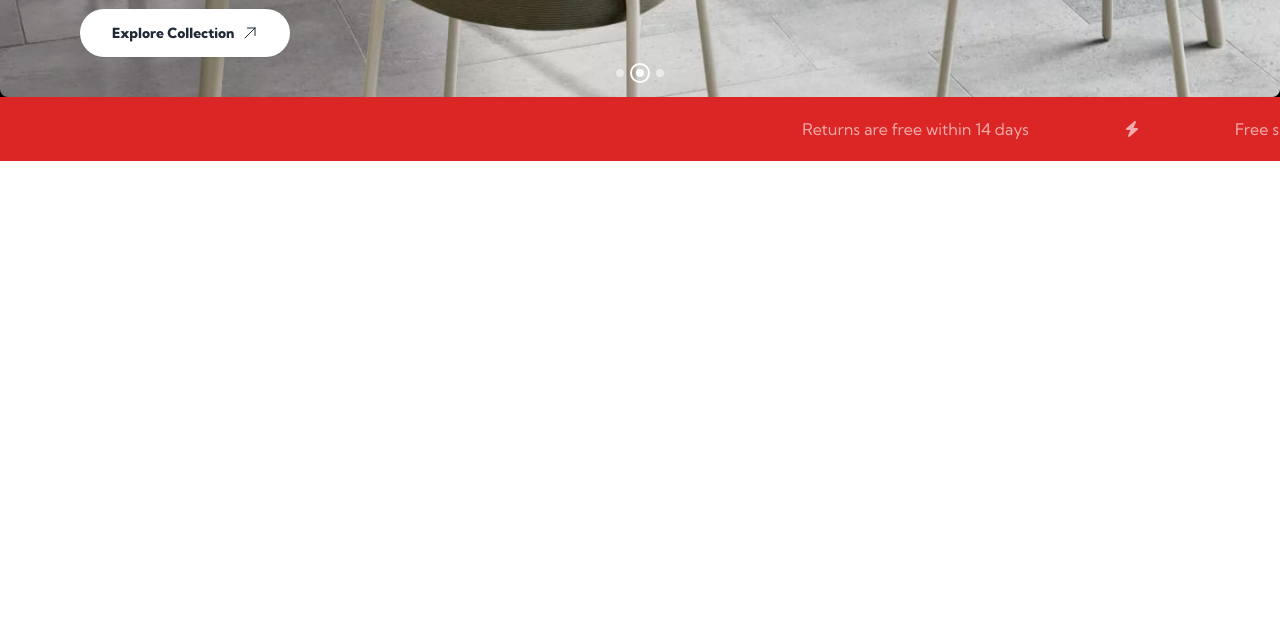
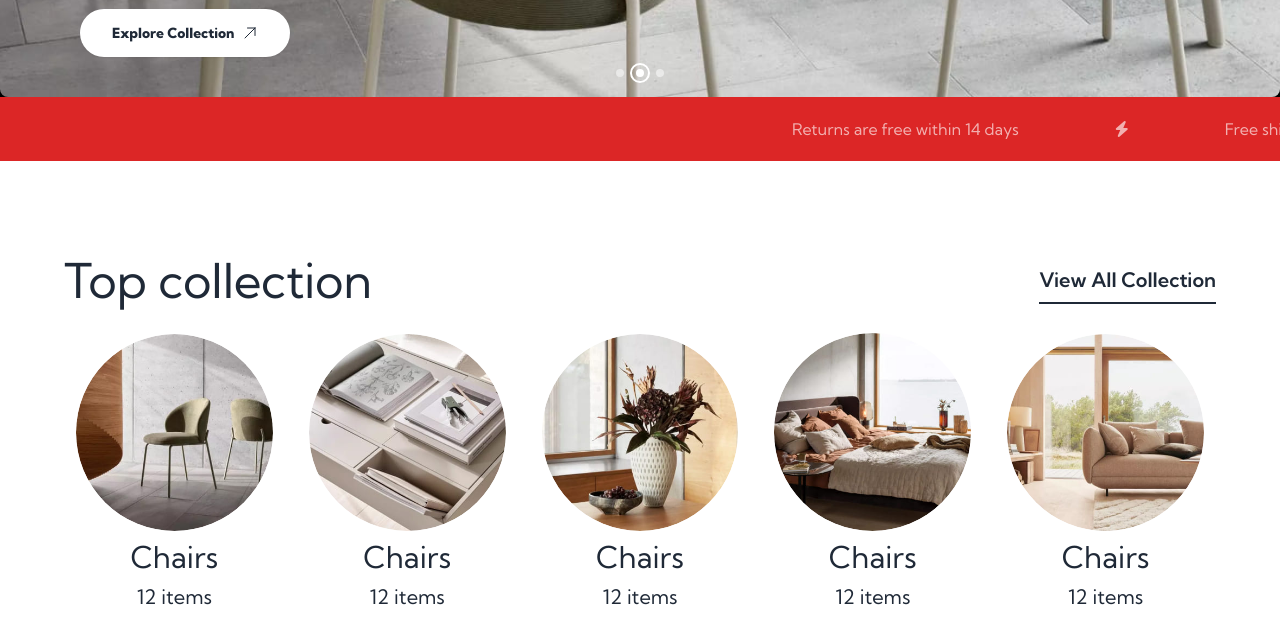
Before and after one commit to mishu2424/Furniture, a plain HTML site: page index.html in a window 1280 px wide. Shown: the part 735-1378 px from the top of the page. Before the commit the page ends 992 px from the top, so only its background shows below. Drawn offline with nearby package versions, Linux system fonts and the light colour scheme; a web font is replaced by a local one.

Commit message:
collection container has been added

```diff
--- a/index.html
+++ b/index.html
@@ -63,14 +63,24 @@
         >
           <!-- Item 1 -->
           <div class="hidden duration-1500 ease-linear" data-carousel-item>
-            <h1 class="text-xs lg:text-base hover:text-red-600 py-1">
+            <h1 class="text-xs lg:text-base hover:text-red-600 duration-200 py-1">
               Midseason Sale: 20% Off - Auto Applied at Checkout - Limited Time
               Only.
             </h1>
           </div>
           <!-- Item 2 -->
           <div class="hidden duration-1500 ease-linear" data-carousel-item>
-            <h1 class="text-xs lg:text-base hover:text-red-600 py-1">
+            <h1 class="text-xs lg:text-base hover:text-red-600 duration-200 py-1">
+              Midseason Sale: 20% Off - Auto Applied at Checkout - Limited Time
+              Only.
+            </h1>
+          </div>
+          <!-- Item 3 -->
+          <div
+            class="hidden duration-1500 ease-linear"
+            data-carousel-item="active"
+          >
+            <h1 class="text-xs lg:text-base hover:text-red-600 duration-200 py-1">
               Midseason Sale: 20% Off - Auto Applied at Checkout - Limited Time
               Only.
             </h1>
@@ -90,17 +100,7 @@
             class="hidden duration-1500 ease-linear"
             data-carousel-item="active"
           >
-            <h1 class="text-xs lg:text-base hover:text-red-600 py-1">
-              Midseason Sale: 20% Off - Auto Applied at Checkout - Limited Time
-              Only.
-            </h1>
-          </div>
-          <!-- Item 3 -->
-          <div
-            class="hidden duration-1500 ease-linear"
-            data-carousel-item="active"
-          >
-            <h1 class="text-xs lg:text-base hover:text-red-600 py-1">
+            <h1 class="text-xs lg:text-base hover:text-red-600  py-1">
               Midseason Sale: 20% Off - Auto Applied at Checkout - Limited Time
               Only.
             </h1>
@@ -1088,7 +1088,57 @@
       </div>
     </header>
     <main>
-      <section class="top-collection my-24"></section>
+      <section class="top-collection my-24 lg:w-[90vw] mx-auto space-y-4">
+        <div class="collection-details flex items-center flex-col lg:flex-row lg:justify-between space-y-4">
+          <div class="text-3xl lg:text-5xl">
+            Top collection
+          </div>
+          <div class="group collection-infos relative">
+            <div class="view-collection border-b-2 border-[rgb(31,41,55)] group-hover:border-red-600 duration-500">
+              <a class="text-sm lg:text-xl font-semibold relative bottom-2 collection-link group-hover:text-red-600 duration-500">View All Collection</a>
+              <span class="absolute left-0 bottom-0 w-0 h-[2px] bg-red-600 group-hover:w-full transition-all duration-500"></span>
+            </div>
+          </div>
+        </div>
+        <div class="collection-container grid grid-cols-1 lg:grid-cols-5 gap-3">
+          <div class="group child-container flex items-center flex-col justify-center space-y-2 py-3 px-3 ">
+            <div class="overflow-hidden rounded-full">
+              <img src="./images/assets/cls-furniture1.jpg" alt="furniture" class="rounded-full group-hover:scale-110 duration-1000">
+            </div>
+            <h3 class="text-3xl">Chairs</h3>
+            <h3 class="text-xl">12 items</h3>
+          </div>
+          <div class="group child-container flex items-center flex-col justify-center space-y-2 py-3 px-3 z-40">
+            <div class="overflow-hidden rounded-full">
+              <img src="./images/assets/cls-furniture2.jpg" alt="furniture" class="rounded-full group-hover:scale-110 duration-1000">
+            </div>
+            <h3 class="text-3xl">Chairs</h3>
+            <h3 class="text-xl">12 items</h3>
+          </div>
+          <div class="group child-container flex items-center flex-col justify-center space-y-2 py-3 px-3 z-40">
+            <div class="overflow-hidden rounded-full">
+              <img src="./images/assets/cls-furniture4.jpg" alt="furniture" class="rounded-full group-hover:scale-110 duration-1000">
+            </div>
+            <h3 class="text-3xl">Chairs</h3>
+            <h3 class="text-xl">12 items</h3>
+          </div>
+          <div class="group child-container flex items-center flex-col justify-center space-y-2 py-3 px-3 z-40">
+            <div class="overflow-hidden rounded-full">
+              <img src="./images/assets/cls-furniture5.jpg" alt="furniture" class="rounded-full group-hover:scale-110 duration-1000">
+            </div>
+            <h3 class="text-3xl">Chairs</h3>
+            <h3 class="text-xl">12 items</h3>
+          </div>
+          <div class="group child-container flex items-center flex-col justify-center space-y-2 py-3 px-3 z-40">
+            <div class="overflow-hidden rounded-full">
+              <img src="./images/assets/cls-furniture3.jpg" alt="furniture" class="rounded-full group-hover:scale-110 duration-1000">
+            </div>
+            <h3 class="text-3xl">Chairs</h3>
+            <h3 class="text-xl">12 items</h3>
+          </div>
+
+        </div>
+      </section>
     </main>
     <footer></footer>
     <script src="https://cdn.jsdelivr.net/npm/flowbite@2.5.2/dist/flowbite.min.js"></script>
```
Also changed, not shown: images/assets/cls-furniture3.jpg (added).
